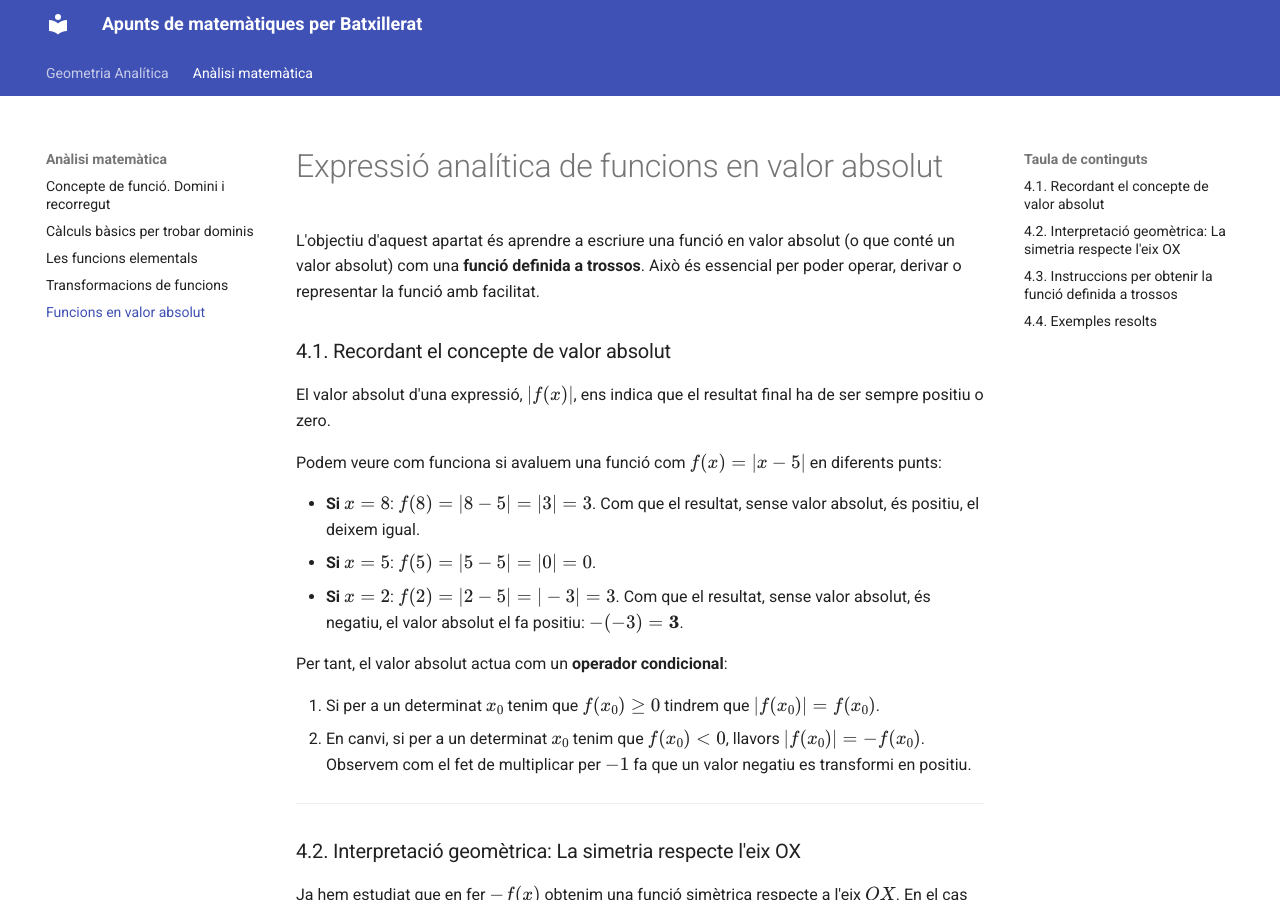
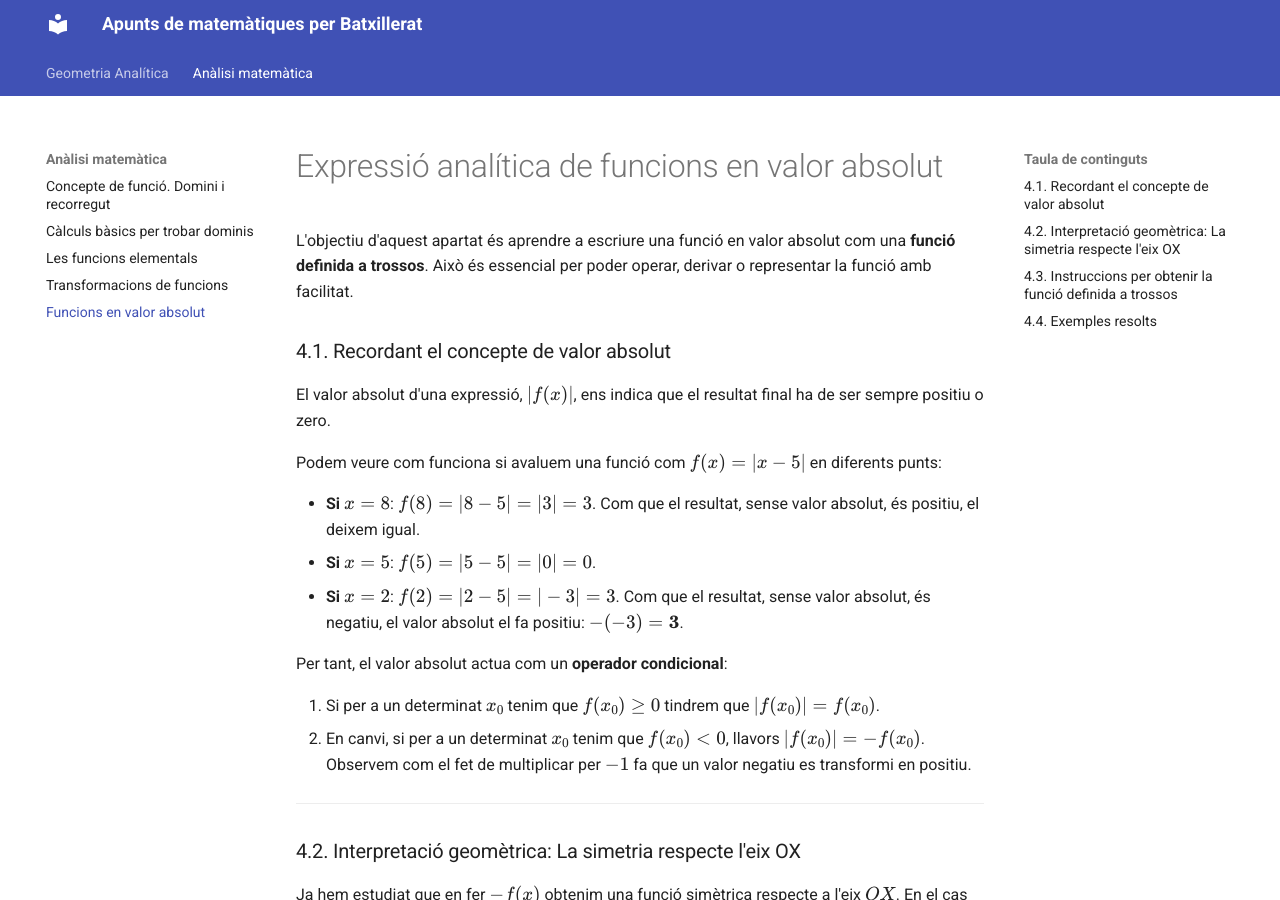
Before and after one commit to irazuzta/MatematiquesBat, an MkDocs documentation site: the page built from docs/analisi/05_funcions_valor_absolut.md, in a window 1280 px wide and 900 px high. Built offline with MkDocs 1.6.1 and Material for MkDocs 9.7.7, drawn with Linux system fonts in a browser that asks for light colours.

Commit message:
valor absolut

```diff
--- a/docs/analisi/05_funcions_valor_absolut.md
+++ b/docs/analisi/05_funcions_valor_absolut.md
@@ -1,6 +1,6 @@
 # Expressió analítica de funcions en valor absolut
 
-L'objectiu d'aquest apartat és aprendre a escriure una funció en valor absolut (o que conté un valor absolut) com una **funció definida a trossos**. Això és essencial per poder operar, derivar o representar la funció amb facilitat.
+L'objectiu d'aquest apartat és aprendre a escriure una funció en valor absolut com una **funció definida a trossos**. Això és essencial per poder operar, derivar o representar la funció amb facilitat.
 
 ### 4.1. Recordant el concepte de valor absolut
 
```
